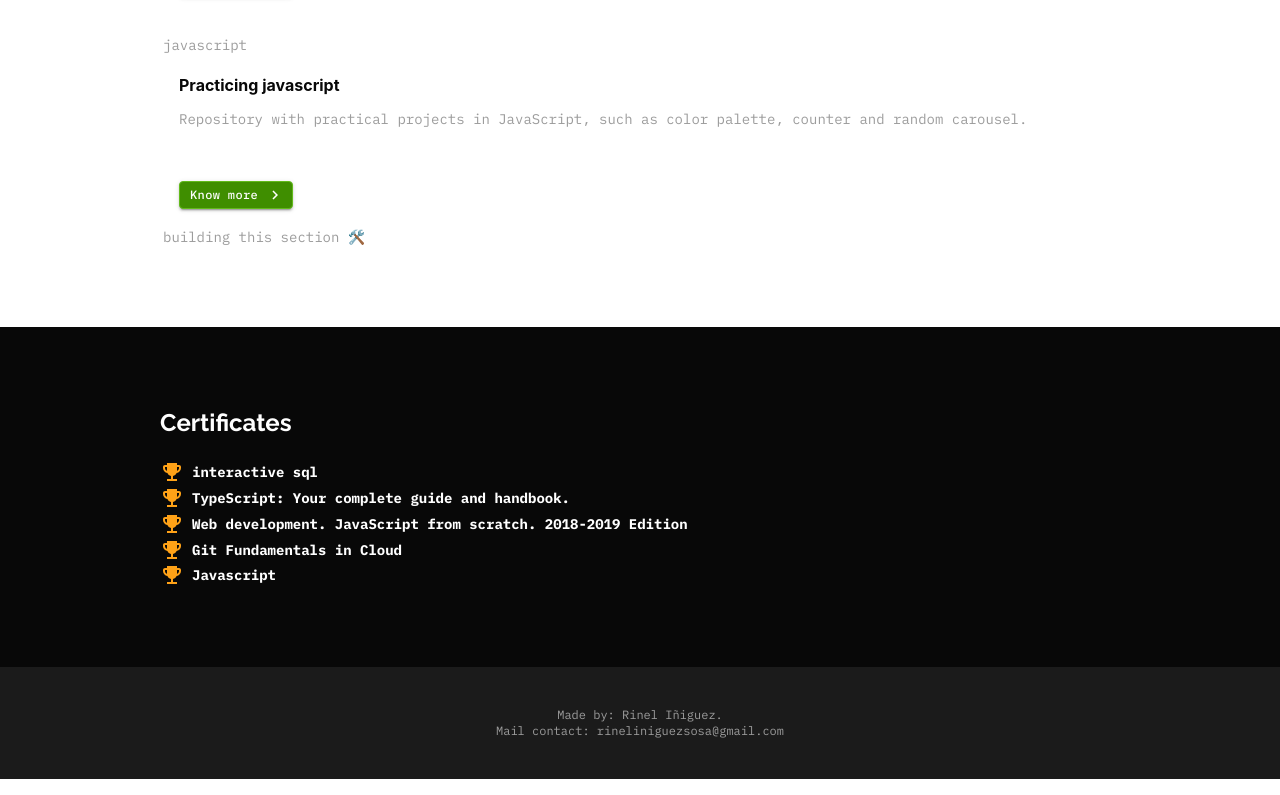
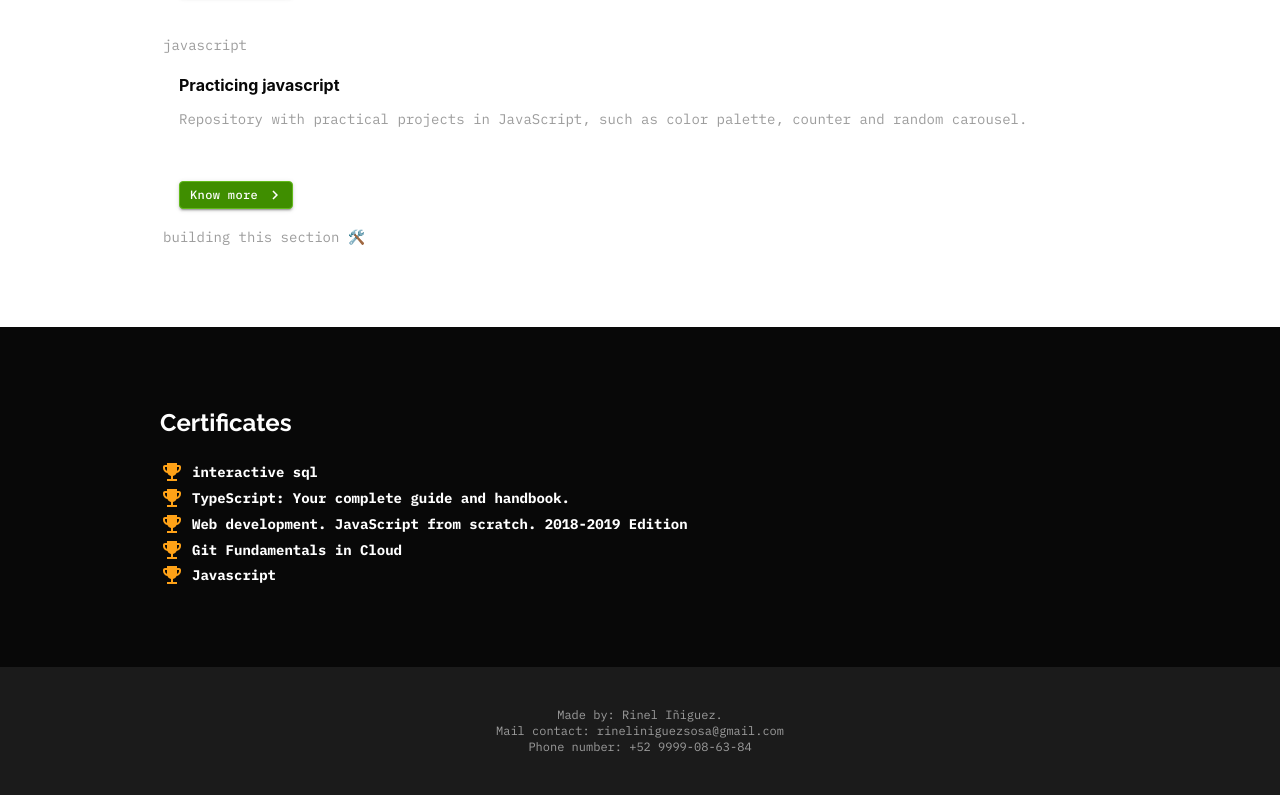
Before and after one commit to rineliniguezsosa/Portafolio, a React (Vite) app: page / in a window 1280 px wide. Shown: the part 3741-4536 px from the top of the page. Built offline with nearby package versions, Linux system fonts and the light colour scheme.

Commit message:
[FEAT] Estableciendo mi número telefonico en el footer

```diff
--- a/src/App.tsx
+++ b/src/App.tsx
@@ -275,6 +275,7 @@ function App() {
         <footer className="bg-dark-600 py-10 px-5 text-center">
           <p className='text-darkgray text-xs font-ibm-plex-mono'>Made by: Rinel Iñiguez.</p>
           <p className='text-darkgray text-xs font-ibm-plex-mono'>Mail contact: rineliniguezsosa@gmail.com</p>
+          <p className='text-darkgray text-xs font-ibm-plex-mono'>Phone number: +52 9999-08-63-84</p>
         </footer>
     </main>
   )
```
